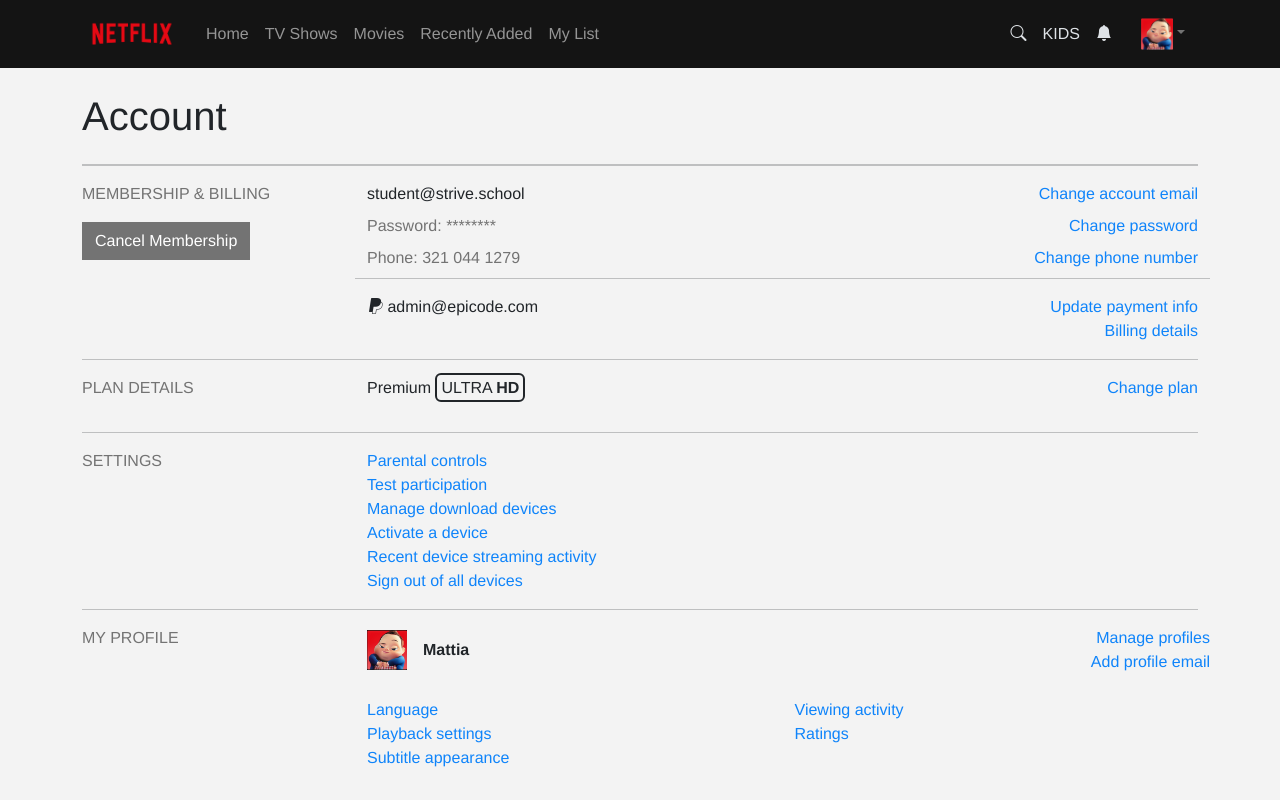
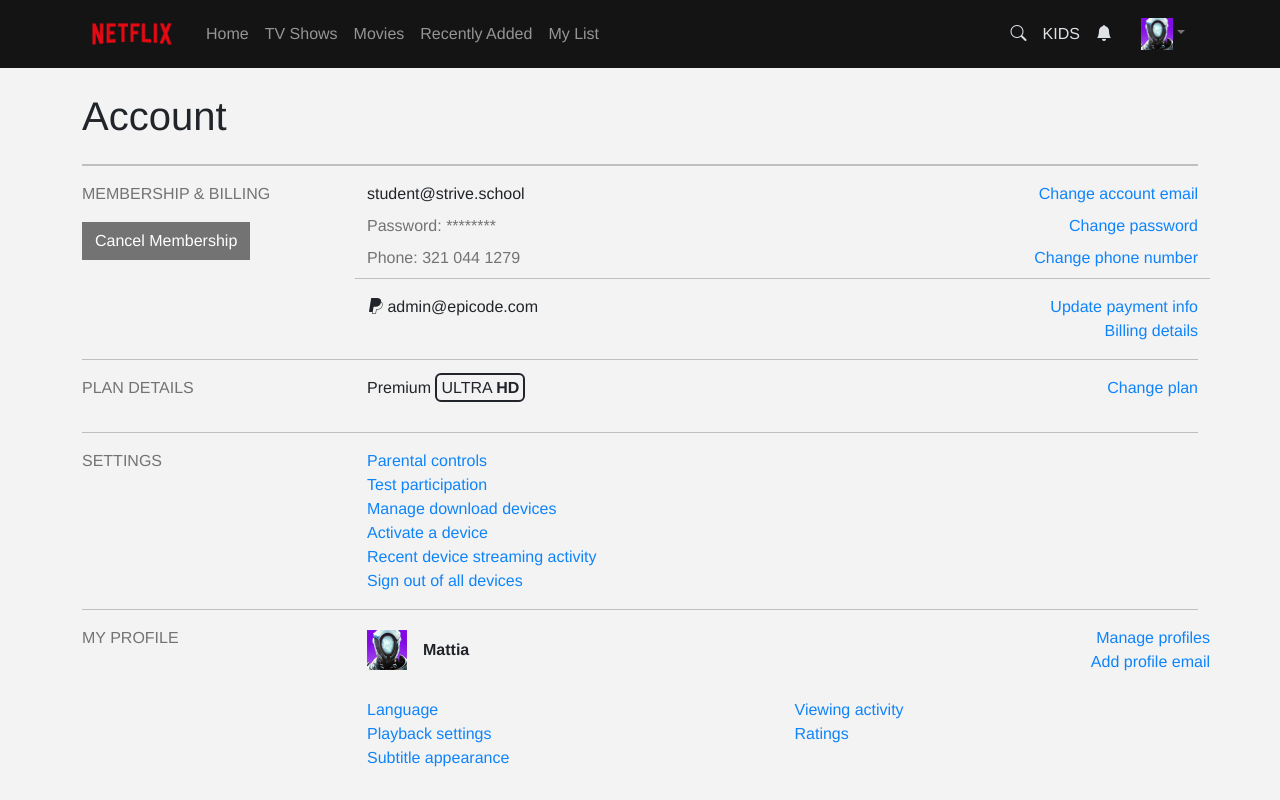
Before and after one commit to mattia-consiglio/react-netflix-clone, a React (Create React App) app: page /account in a window 1280 px wide. Built offline with nearby package versions, Linux system fonts and the light colour scheme.

Commit message:
Updated dynamic avatar

```diff
--- a/src/components/Account.jsx
+++ b/src/components/Account.jsx
@@ -4,7 +4,6 @@
 import Row from 'react-bootstrap/Row'
 import Col from 'react-bootstrap/Col'
 import Button from 'react-bootstrap/Button'
-import avatar from '../assets/imgs/avatar.png'
 
 function LinkMap({ links, pe0 = false }) {
 	return (
@@ -45,7 +44,7 @@
 		return (
 			<>
 				<header data-bs-theme='dark'>
-					<MyNavbar />
+					<MyNavbar avatar={this.props.avatar} />
 				</header>
 				<main>
 					<Container className='mt-4'>
@@ -124,7 +123,12 @@
 							<Col>
 								<Row className='pe-0 mb-4'>
 									<Col xs={12} md={6} className='d-flex align-items-center'>
-										<img src={avatar} alt='avatar' style={{ maxWidth: '40px' }} className='me-3' />
+										<img
+											src={this.props.avatar}
+											alt='avatar'
+											style={{ maxWidth: '40px' }}
+											className='me-3'
+										/>
 										<p className='fw-bold m-0'>Mattia</p>
 									</Col>
 									<Col xs={12} md={6} className='text-start text-md-end pe-0'>
--- a/src/components/MyNavbar.jsx
+++ b/src/components/MyNavbar.jsx
@@ -1,13 +1,12 @@
 import React from 'react'
 import logo from '../assets/imgs/netflix_logo.png'
-import avatar from '../assets/imgs/avatar.png'
 import Container from 'react-bootstrap/Container'
 import Nav from 'react-bootstrap/Nav'
 import Navbar from 'react-bootstrap/Navbar'
 import Dropdown from 'react-bootstrap/Dropdown'
 import { Link } from 'react-router-dom'
 
-function MyNavbar({ onlyLogo = false, isHome = false }) {
+function MyNavbar({ onlyLogo = false, isHome = false, avatar }) {
 	return (
 		<Navbar expand='lg' variant='dark'>
 			<Container>
```
